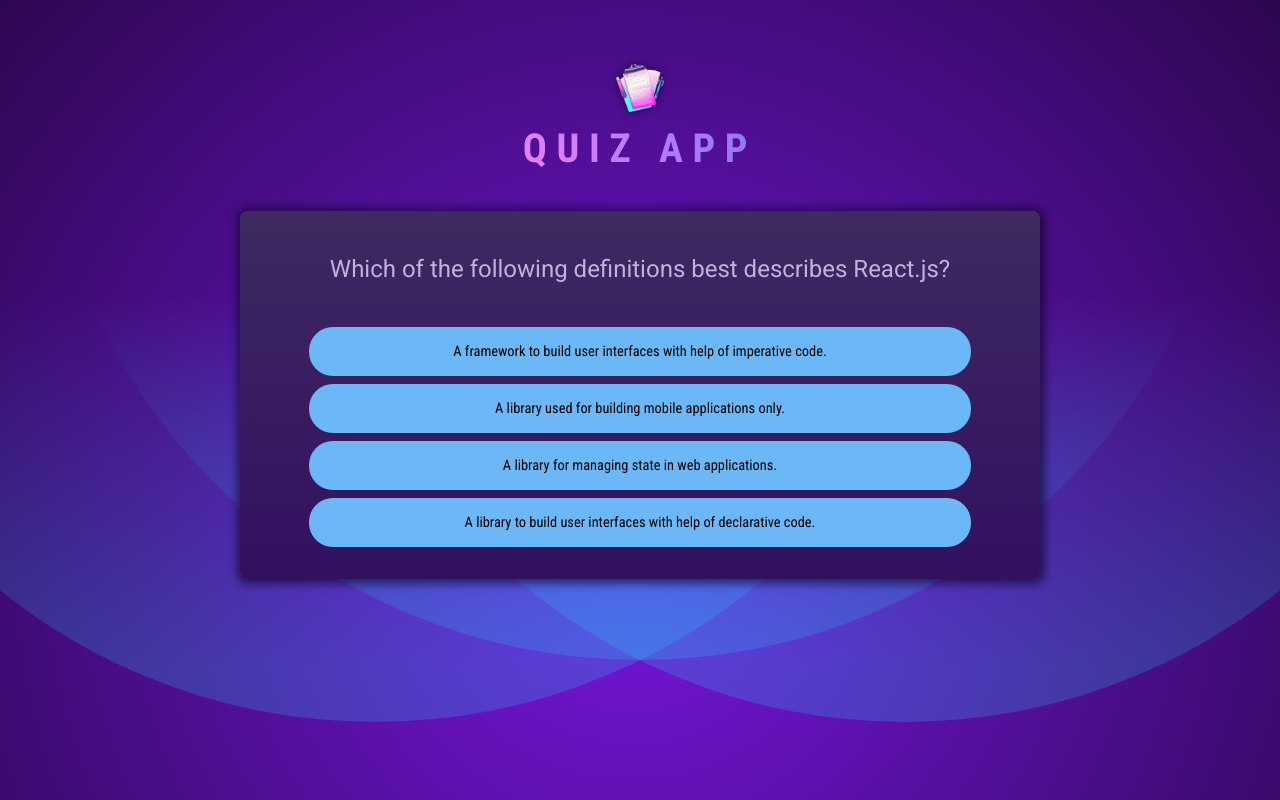
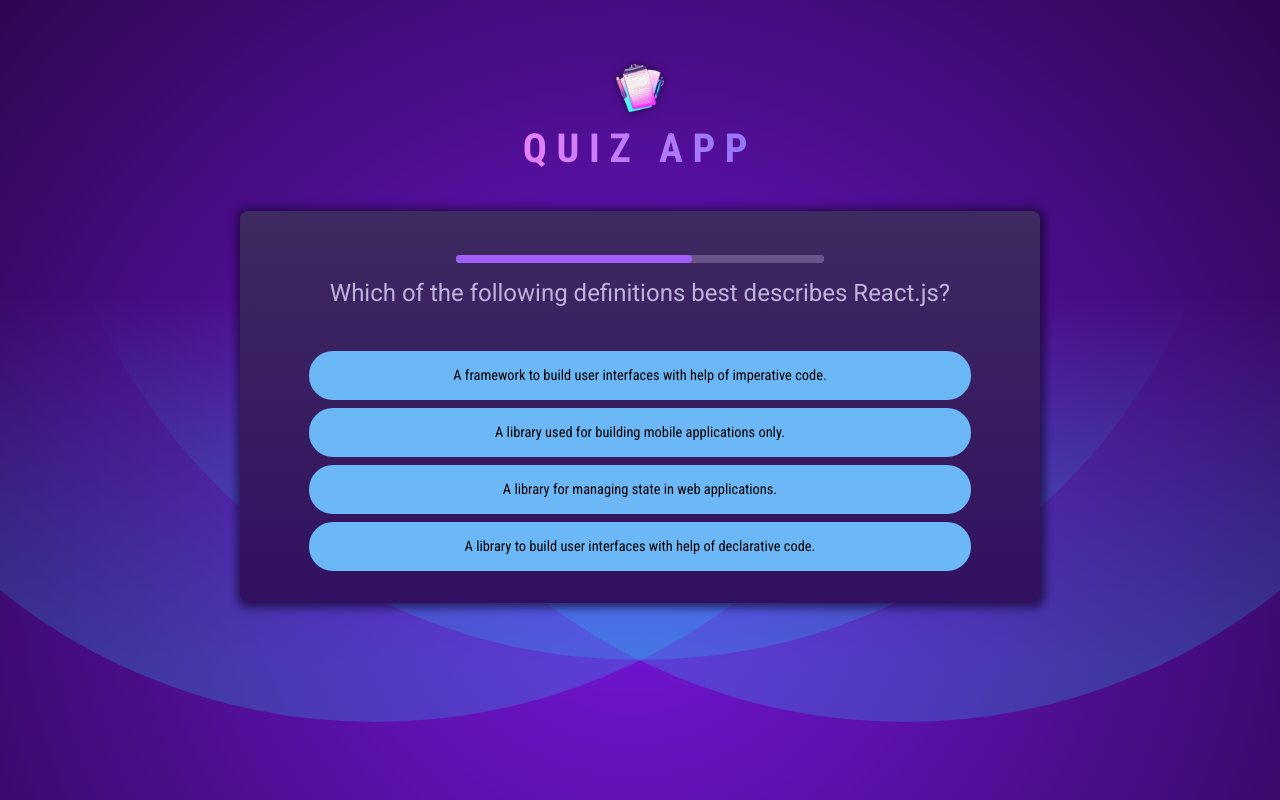
Before and after one commit to MohammmedDawood/course-react-quiz-app, a React (Vite) app: page / in a window 1280 px wide. Built offline with nearby package versions, Linux system fonts and the light colour scheme.

Commit message:
Add timer

```diff
--- /dev/null
+++ b/src/components/QuestionTimer.jsx
@@ -0,0 +1,20 @@
+import React, { useState, useEffect } from "react";
+
+function QuestionTimer({ timeOut, onTimeOut }) {
+  const [timeRemaining, setTimeRemaining] = useState(timeOut);
+
+  useEffect(() => {
+    setTimeout(onTimeOut, timeOut);
+  }, [timeOut, onTimeOut]);
+
+  useEffect(() => {
+    const interval = setInterval(() => {
+      setTimeRemaining((prev) => prev - 100);
+    }, 100);
+    return () => clearInterval(interval);
+  }, []);
+
+  return <progress id='question-time' value={timeRemaining} max={timeOut} />;
+}
+
+export default QuestionTimer;
--- a/src/components/Quiz.jsx
+++ b/src/components/Quiz.jsx
@@ -1,6 +1,7 @@
 import React, { useState } from "react";
 import QUESTIONS from "../questions";
 import quizCompleteImg from "../assets/quiz-complete.png";
+import QuestionTimer from "./QuestionTimer";
 
 function Quiz() {
   const [userAnswer, setUserAnswer] = useState([]);
@@ -32,6 +33,10 @@
   return (
     <div id='quiz'>
       <div id='question'>
+        <QuestionTimer
+          timeOut={15000}
+          onTimeOut={() => handleAnswerClick(null)}
+        />
         <h2>{QUESTIONS[activeQuestionIndex].text}</h2>
         <ul id='answers'>
           {shuffledAnswers.map((option, index) => (
```
